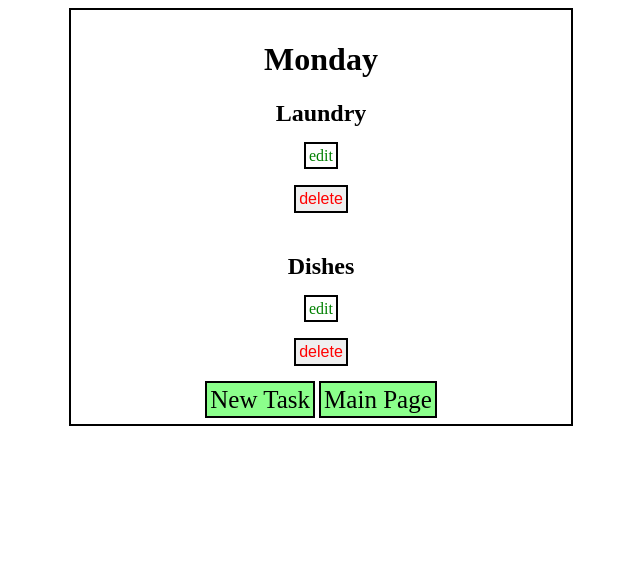
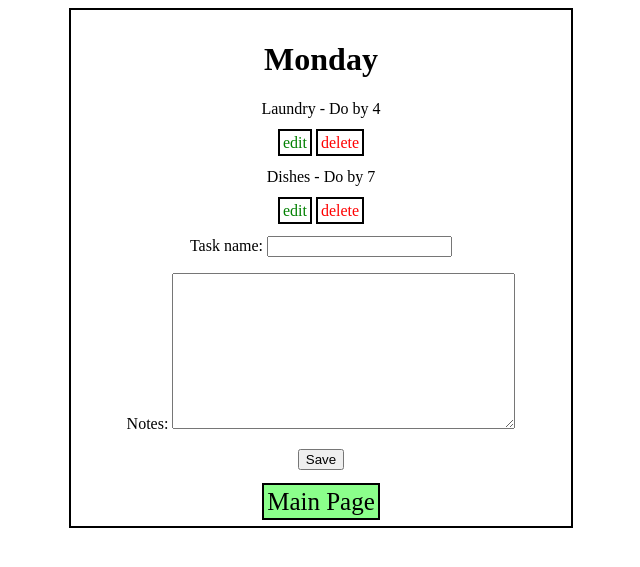
Before and after one commit to arreid08/python_lab, a Django app: page /groups/1 in a window 1280 px wide. Shown: the top 567 px of the page, without its empty margins (319-959 px from the left). Run offline with Django 3.2, Linux system fonts and the light colour scheme; data comes from the database, SQL or seed files in the repository.

Commit message:
full CRUD on both models

```diff
--- a/todo/forms.py
+++ b/todo/forms.py
@@ -12,4 +12,4 @@ class TaskForm(forms.ModelForm):
 
     class Meta:
         model = Task
-        fields = ('task_name', 'notes', 'group',)
+        fields = ('task_name', 'notes',)
--- a/todo/models.py
+++ b/todo/models.py
@@ -9,7 +9,7 @@ class Group(models.Model):
 class Task(models.Model):
     task_name = models.CharField(max_length=100)
     finished = models.BooleanField(default=False)
-    notes = models.TextField()
+    notes = models.TextField(blank=True)
     group = models.ForeignKey(Group, on_delete=models.CASCADE, related_name='tasks')
 
     def __str__(self):
--- a/todo/templates/group_detail.html
+++ b/todo/templates/group_detail.html
@@ -4,14 +4,16 @@
 <div class="detail">
   <h1>{{group.group_name}}</h1>
     {% for task in group.tasks.all %}
-    <h2>{{task.task_name}}</h2>
-    <a class="edit" href="{% url 'task_update' id=task.id %}">edit</a>
-    <form action="{% url 'task_delete' id=task.id %}" method="POST">
+      <p>{{task.task_name}} - {{task.notes}}</p>
+      <a class="edit" href="{% url 'task_update' id=task.id %}">edit</a>
+      <a class="delete" href="{% url 'task_delete' id=task.id %}">delete</a>
+    {% endfor %}
+    <form method="POST">
       {% csrf_token %}
-      <input class="delete" type="submit" value="delete">
+      {{ form.as_p }}
+      <button type="submit">Save</button>
     </form>
-    {% endfor %}
-    <a class="task-create" href="/tasks/create">New Task</a>
+    <br>
     <a class="task-create" href="/groups">Main Page</a>
   </div>
 {% endblock %}
--- a/todo/templates/group_list.html
+++ b/todo/templates/group_list.html
@@ -6,6 +6,8 @@
   {% for group in groups %}
     <div class="group">
       <h2><a href="/groups/{{group.id}}">{{group.group_name}}</a></h2>
+      <a href="{% url 'group_update' id=group.id %}">Edit</a>
+      <a href="{% url 'group_delete' id=group.id %}">Delete</a>
     </div>
   {% endfor %}
   <div class="create">
--- a/todo/views.py
+++ b/todo/views.py
@@ -9,7 +9,16 @@ def group_list(request):
 
 def group_detail(request, id):
     group = Group.objects.get(id = id)
-    return render(request, 'group_detail.html', {'group': group})
+    if request.method == 'POST':
+        form = TaskForm(request.POST)
+        if form.is_valid():
+            task = form.save(commit=False)
+            task.group_id = id
+            task.save()
+            return redirect('group_detail', id=id)
+    else:
+        form = TaskForm()
+    return render(request, 'group_detail.html', {'group': group, 'form': form})
 
 def group_create(request):
     if request.method == 'POST':
@@ -27,7 +36,7 @@ def group_update(request, id):
         form = GroupForm(request.POST, instance = group)
         if form.is_valid:
             group = form.save()
-            return redirect('group_detail', id = group.id)
+            return redirect('group_list')
     else:
         form = GroupForm(instance = group)
         return render(request, 'group_form.html', {'form': form})
```
Also changed, not shown: readme.md, todo/migrations/0003_auto_20200212_1541.py (added).
